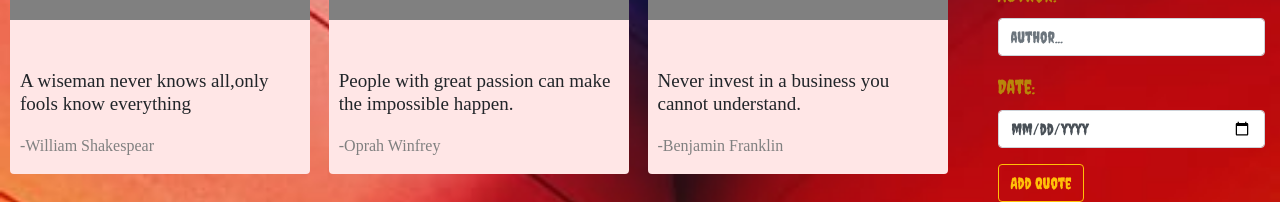
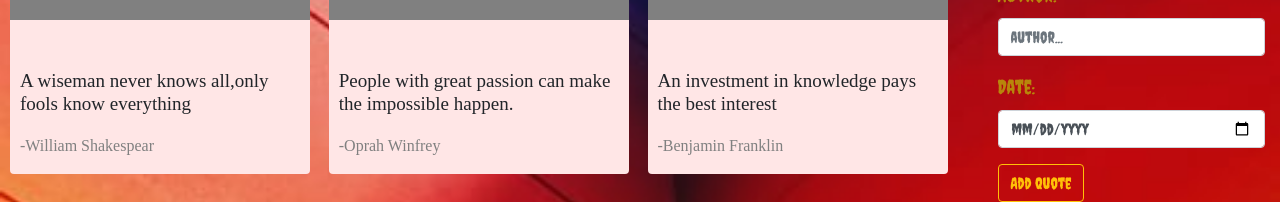
Before and after one commit to Cliffochieng/Quote-App, an Angular app: page / in a window 1280 px wide. Shown: the part 444-648 px from the top of the page. Built offline with nearby package versions, Linux system fonts and the light colour scheme.

Commit message:
add investment quotes

```diff
--- a/src/app/quote/quote.component.ts
+++ b/src/app/quote/quote.component.ts
@@ -14,7 +14,7 @@ export class QuoteComponent implements OnInit {
   new Quote('Fear', 'Life shrinks or expands in proportion to ones courage', 'Anais Ninpher', new Date(2020, 9 - 1, 27),0,0),
   new Quote('Wisdom', 'A wiseman never knows all,only fools know everything', 'William Shakespear', new Date(2020, 8 - 1, 27),0,0),
   new Quote('Passion ', 'People with great passion can make the impossible happen.', 'Oprah Winfrey', new Date(2020, 9 - 1, 27),0,0),
-  new Quote('Investment ', 'Never invest in a business you cannot understand.', 'Benjamin Franklin', new Date(2020, 9 - 1, 27),0,0)
+  new Quote('Investment ', 'An investment in knowledge pays the best interest', 'Benjamin Franklin', new Date(2020, 9 - 1, 27),0,0)
 ];
 toggleDetails(index) {
   this.quotes[index].showCompleteDate = !this.quotes[index].showCompleteDate;
```
